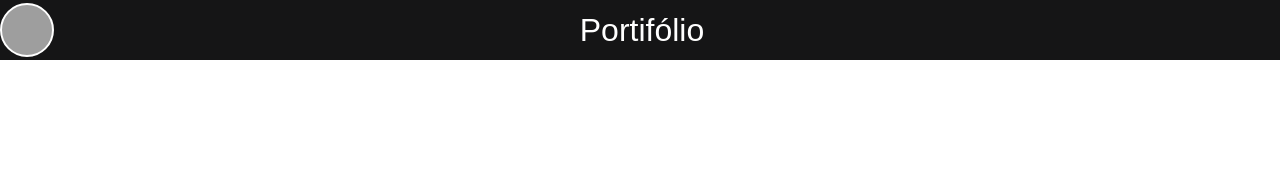
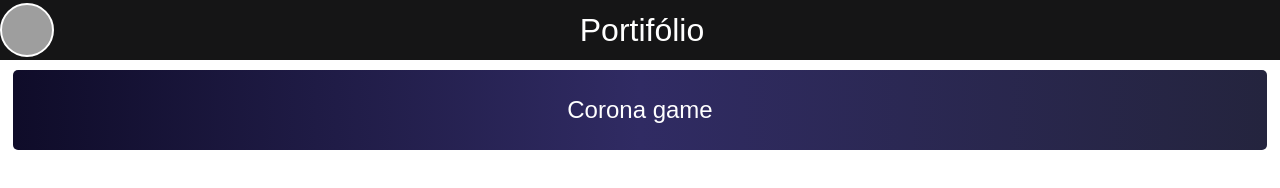
Before and after one commit to brunoemanuelsj/brunoemanuelsj.github.io, a website: page index.html in a window 1280 px wide. Drawn offline with nearby package versions, Linux system fonts and the light colour scheme; grey boxes are pictures that could not be loaded; a web font is replaced by a local one.

Commit message:
atualizações

```diff
--- a/index.html
+++ b/index.html
@@ -29,6 +29,13 @@
                 if (location.hash === '#about') {
                     $('.about').css("display", "block")
                     $('.aboutLink').css("background-color", "beige")
+                    $('.projects').css("display", "none")
+                }
+
+                if (location.hash === '#corona') {
+                    $('.about').css("display", "none")
+                    $('.projects').css("display", "none")
+                    $('.corona').css("display", "block")
                 }
             }
 
@@ -44,7 +51,16 @@
         <div class="_toggle1"></div>
     </div>
 
-    <div class="about" style="display: none;"><!-- https://www.vagas.com.br/servicos/curriculo --></div>
+    <div class="projects">
+        <a href="#corona" class="p-item">Corona game</a>
+    </div>
+
+    <iframe class="corona" src="https://brunoemanuelsj.github.io/Corona-game/" frameborder="0" style="display: none; width: 100%; height: 100%;"></iframe>
+
+    <div class="about" style="display: none;">
+        <!-- https://www.vagas.com.br/servicos/curriculo -->
+        <div class="hi">Olá eu sou o Bruno, tenho 22 anos e moro em Goiânia, Goiás;</div>
+    </div>
 </body>
 
 </html>
--- a/style.css
+++ b/style.css
@@ -50,10 +50,40 @@ body{
     color: white;
     text-align: center;
     font-size: 2em;
+    cursor: pointer;
 }
 
 
 .about{
     color: black;
-    font-size: 5em;
+    font-size: 1em;
 }
+
+
+.projects{
+    display: flex;
+    flex-direction: column;
+    flex-wrap: nowrap;
+    justify-content: center;
+    align-items: center;
+}
+
+.p-item{
+    text-decoration: none;
+    font-family: inherit;
+    font-size: 1.5em;
+    color: white;
+    background: linear-gradient(to right, rgb(15, 12, 41), rgb(48, 43, 99), rgb(36, 36, 62));
+    width: 98%;
+    height: 80px;
+    border-radius: 5px;
+    margin: 10px 0 10px 0;
+    align-items: center;
+    display: flex;
+    justify-content: center;
+}
+
+
+.p-item:hover{
+    background: linear-gradient(to right, rgb(55, 59, 68), rgb(66, 134, 244));
+}
```
